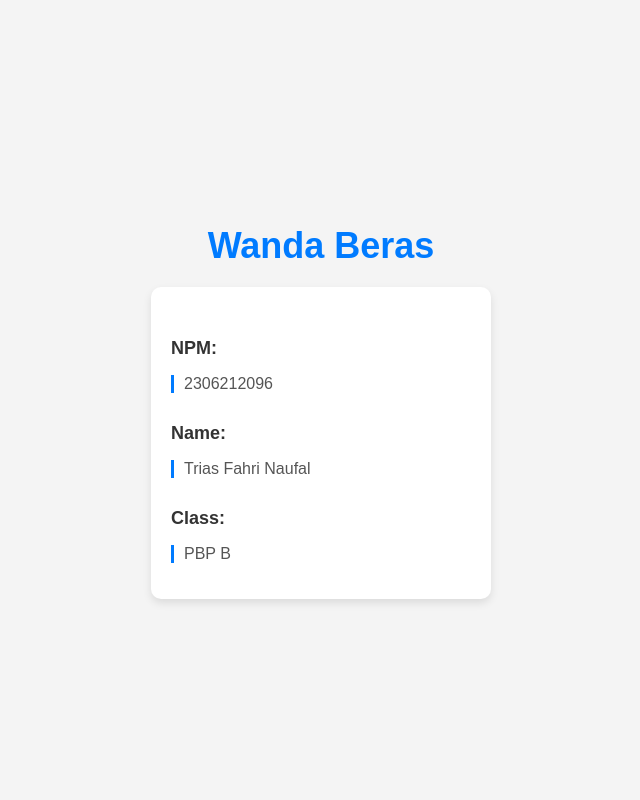
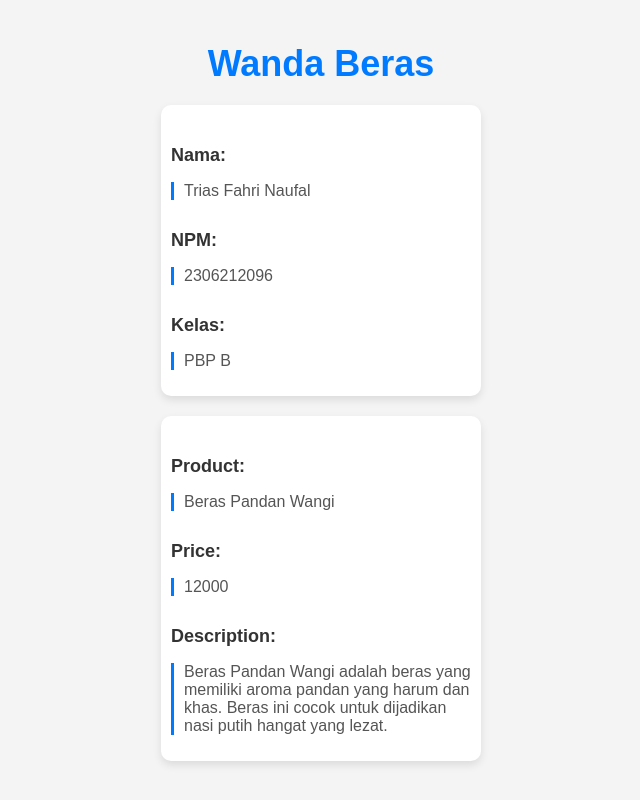
Before and after one commit to fahriui23/e-commerce-pbp, a Django app: page / in a window 1280 px wide. Shown: the whole page, without its empty margins (319-959 px from the left). Run offline with Django 5.2, Linux system fonts and the light colour scheme.

Commit message:
ready to deploy

```diff
--- a/main/templates/main.html
+++ b/main/templates/main.html
@@ -21,11 +21,12 @@
 
         .info-container {
             background-color: #fff;
-            padding: 20px;
+            padding: 10px;
             border-radius: 10px;
             box-shadow: 0 4px 8px rgba(0, 0, 0, 0.1);
             text-align: left;
             width: 300px;
+            margin-bottom: 20px;
         }
 
         .info-item {
@@ -51,17 +52,32 @@
 <body>
     <h1>Wanda Beras</h1>
     <div class="info-container">
-        <div class="info-item">
-            <h5>NPM: </h5>
+        <div>
+            <h5> Nama: </h5>
+            <p>{{ name }}</p>
+        </div>
+        <div>
+            <h5> NPM: </h5>
             <p>{{ npm }}</p>
         </div>
-        <div class="info-item">
-            <h5>Name: </h5>
-            <p>{{ name }}</p>
-        </div>
-        <div class="info-item">
-            <h5>Class: </h5>
+        <div>
+            <h5>Kelas: </h5>
             <p>{{ class }}</p>
         </div>
     </div>
+
+    <div class="info-container">
+        <div class="info-item">
+            <h5>Product: </h5>
+            <p>{{ product }}</p>
+        </div>
+        <div class="info-item">
+            <h5>Price: </h5>
+            <p>{{ price }}</p>
+        </div>
+        <div class="info-item">
+            <h5>Description: </h5>
+            <p>{{ description }}</p>
+        </div>
+    </div>
 </body>
--- a/main/views.py
+++ b/main/views.py
@@ -4,7 +4,11 @@ def show_main(request):
     context = {
         'npm' : '2306212096',
         'name': 'Trias Fahri Naufal',
-        'class': 'PBP B'
+        'class': 'PBP B',
+
+        'product': 'Beras Pandan Wangi',
+        'price': '12000',
+        'description': 'Beras Pandan Wangi adalah beras yang memiliki aroma pandan yang harum dan khas. Beras ini cocok untuk dijadikan nasi putih hangat yang lezat.',
     }
 
     return render(request, "main.html", context)
```
Also changed, not shown: README.md, main/migrations/0001_initial.py (added).
